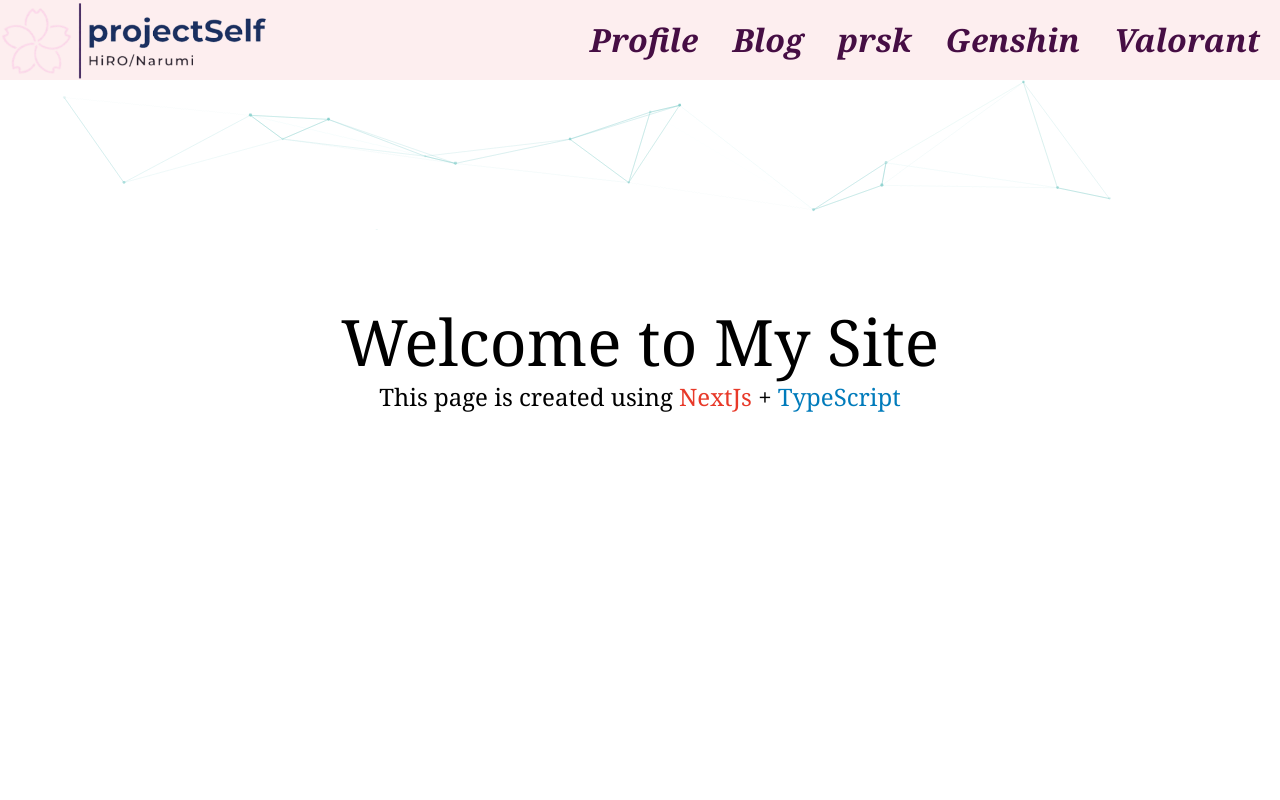
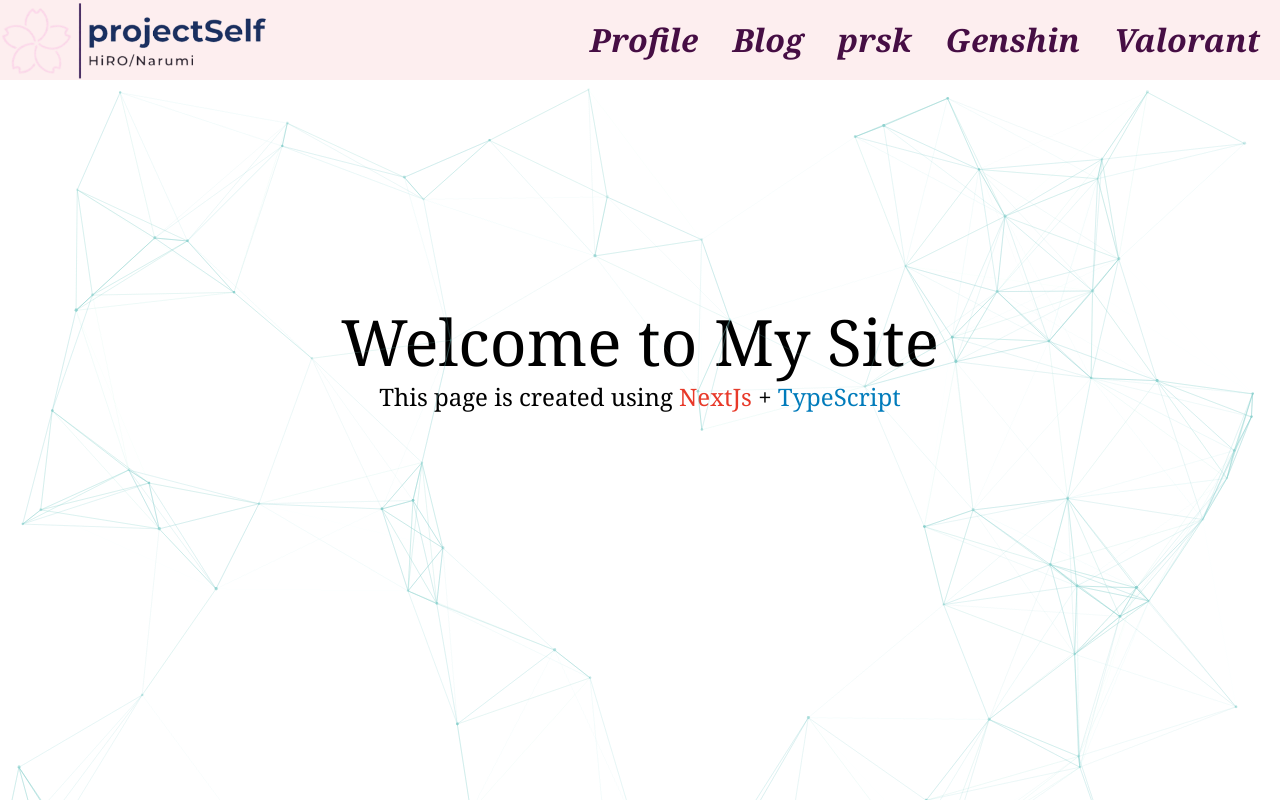
Before and after one commit to narumimashiro/projectSelf-dept.NextJs, a Next.js app: page / in a window 1280 px wide. Built offline with nearby package versions, Linux system fonts and the light colour scheme.

Commit message:
germetric bug

```diff
--- a/src/components/layouts/geometric.tsx
+++ b/src/components/layouts/geometric.tsx
@@ -19,6 +19,7 @@ const Geometric = () => {
       id='tsparticles'
       init={particlesInit}
       loaded={particlesLoaded}
+      className="w-full h-full"
       options={{
         "fullScreen": {
           enable: false,
```
